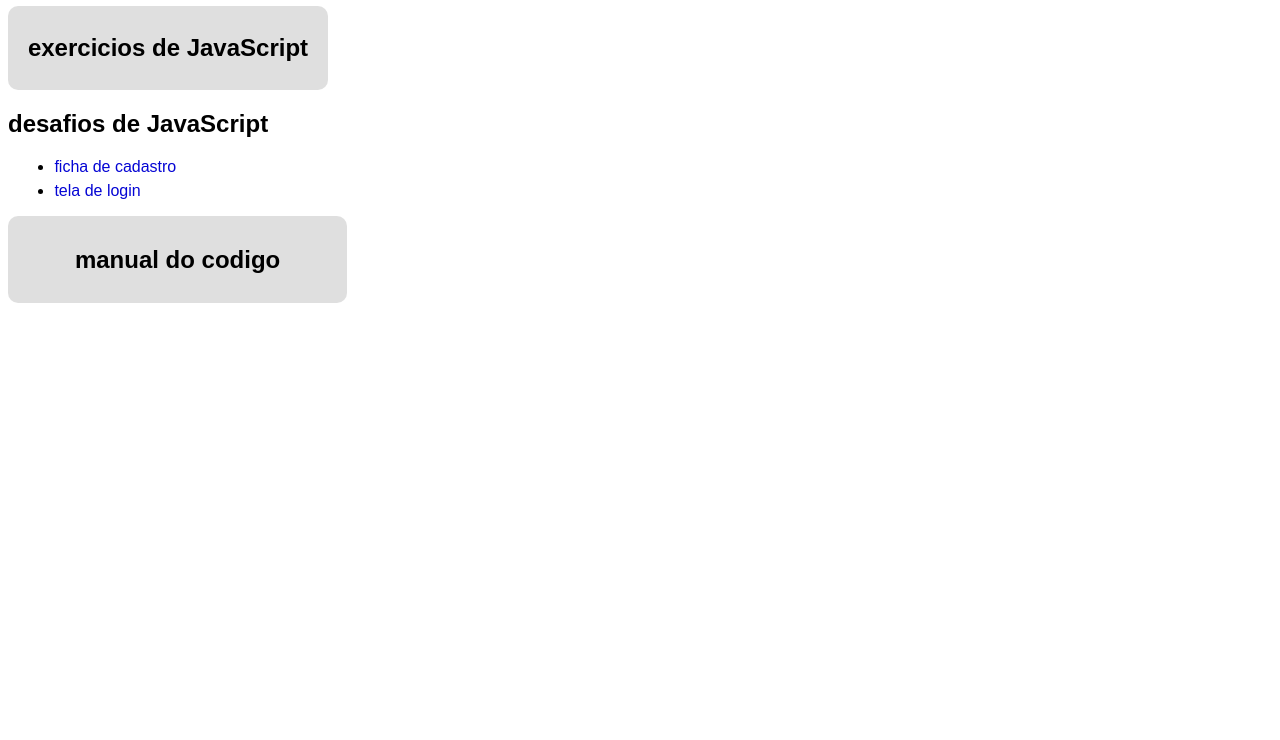
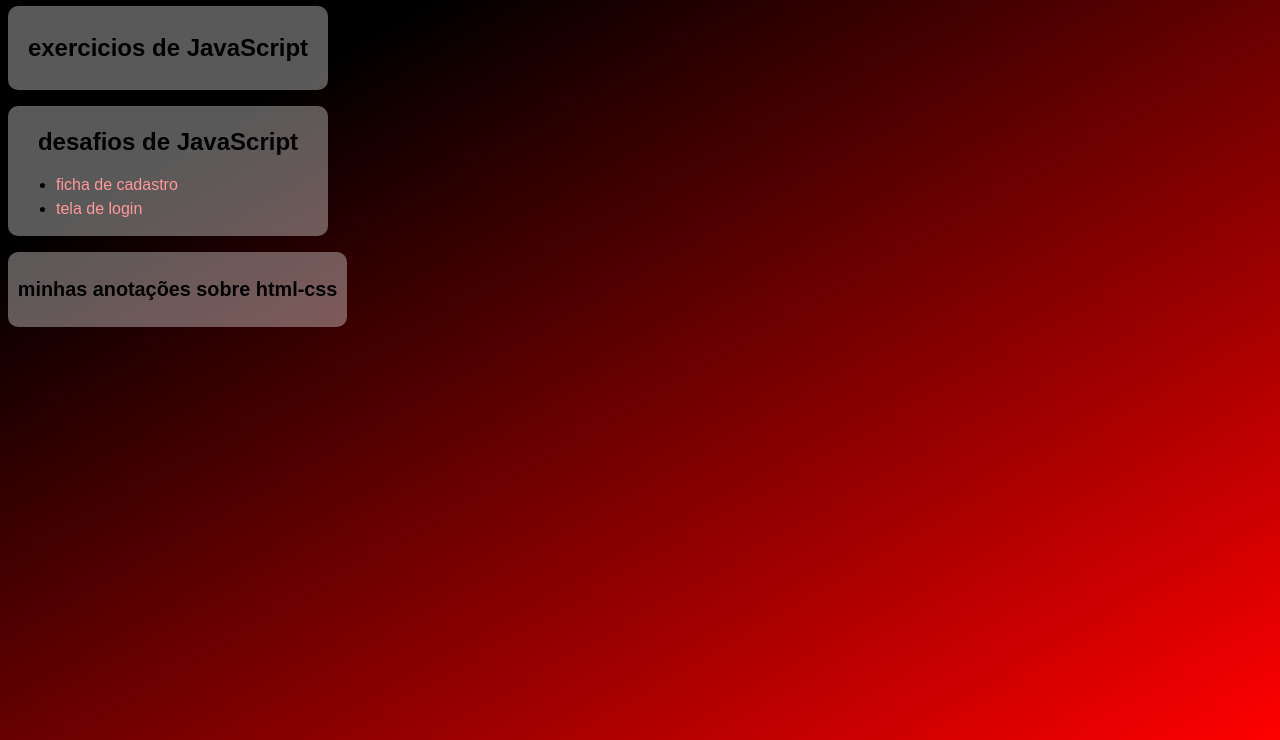
Before and after one commit to MarceloBAmaro/MarceloBAmaro.github.io, a plain HTML site: page index.html in a window 1280 px wide. Shown: the part 60-800 px from the top of the page. Drawn offline with Linux system fonts and the light colour scheme.

Commit message:
teste do codigo principal

```diff
--- a/index.html
+++ b/index.html
@@ -9,6 +9,11 @@
         border: 0px solid black;
         font-family: Arial, Helvetica, sans-serif;
     }
+
+    body {
+        background-image: linear-gradient(150deg, black 20%, red);
+    }
+
     li {
         margin: 0.4em;
     }
@@ -18,6 +23,7 @@
         color: rgb(5, 5, 212);
         text-decoration: none;
         cursor: pointer;
+        color: rgb(255, 152, 152);
     }
 
     .JavaScript {
@@ -25,7 +31,7 @@
     }
 
     .blocoexJS {
-        background: #00000020;
+        background: #ffffff59;
         margin: auto;
         min-height: 2em;
         width: 19em;
@@ -39,8 +45,19 @@
         text-align: left;
     }
 
+    .desafios-js {
+        background: #ffffff59;
+        border-radius: 10px;
+        padding: 0.1em;
+        margin: 1em 0px;
+    }
+
+    .desafios-js > h2 {
+        text-align: center;
+    }
+
     .meu-site {
-        background: #00000020;
+        background: #ffffff59;
         width: 20em;
         padding: 0.6em;
         border-radius: 10px;
@@ -48,11 +65,19 @@
         align-items: center;
         justify-content: center;
     }
+    .meu-site > h2 {
+        font-size: 1.24em;
+    }
 </style>
 
 </head>
+
+
+
+
+
 <body>
-    <h1><a href="https://github.com/MarceloBAmaro" target="_blank">repositório público de Marcelo</a></h1>
+    <h1><a href="https://github.com/MarceloBAmaro" target="_blank">meu repositório público</a></h1>
     <div class="JavaScript">
 
         <div class="blocoexJS">
@@ -70,15 +95,22 @@
                 <li><a href="https://marcelobamaro.github.io/meus-sites/javascript/ex10/" rel="external" target="_blank">dia da semana com JS</a></li>
             </ol>
         </div>
-        <h2>desafios de JavaScript</h2>
-        <ul>
-            <li><a href="desafio ficha de cadastro/index.html" rel="external" target="_blank">ficha de cadastro</a></li>
-            <li><a href="desafio tela de login/index.html" rel="external" target="_blank">tela de login</a></li>
-        </ul>
+        <div class="desafios-js">
+            <h2>desafios de JavaScript</h2>
+            <ul>
+                <li><a href="desafio ficha de cadastro/index.html" rel="external" target="_blank">ficha de cadastro</a></li>
+                <li><a href="desafio tela de login/index.html" rel="external" target="_blank">tela de login</a></li>
+            </ul>
+        </div>
     </div>
     <div class="meu-site">
-        <h2>manual do codigo</h2>
+        <h2>minhas anotações sobre html-css</h2>
     </div>
+
+
+
+
+
     <script>
         var exJS = document.querySelector('div.blocoexJS')
         exJS.addEventListener('mouseenter', openexJS)
```
